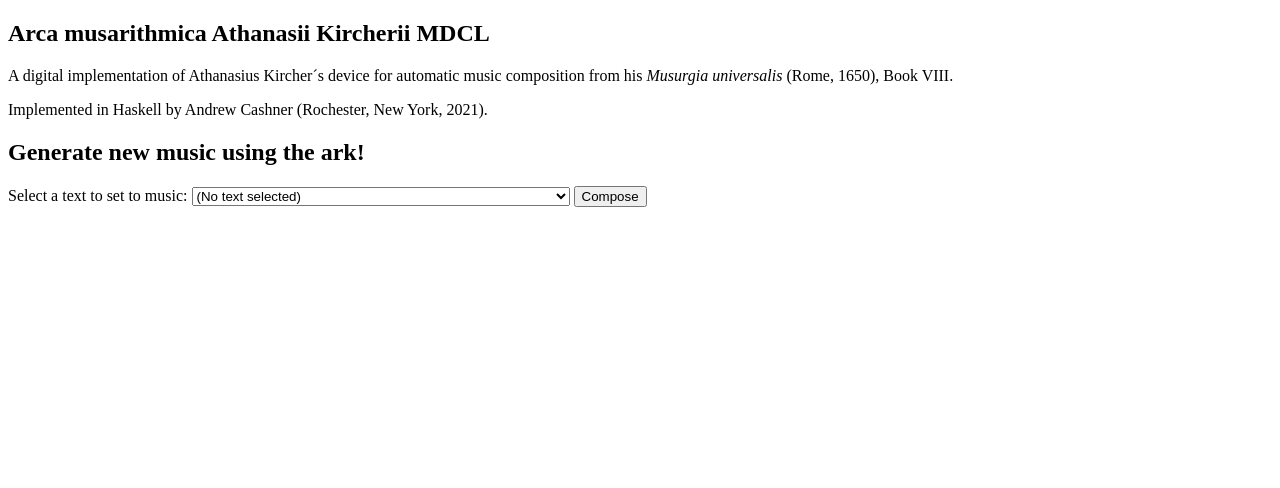
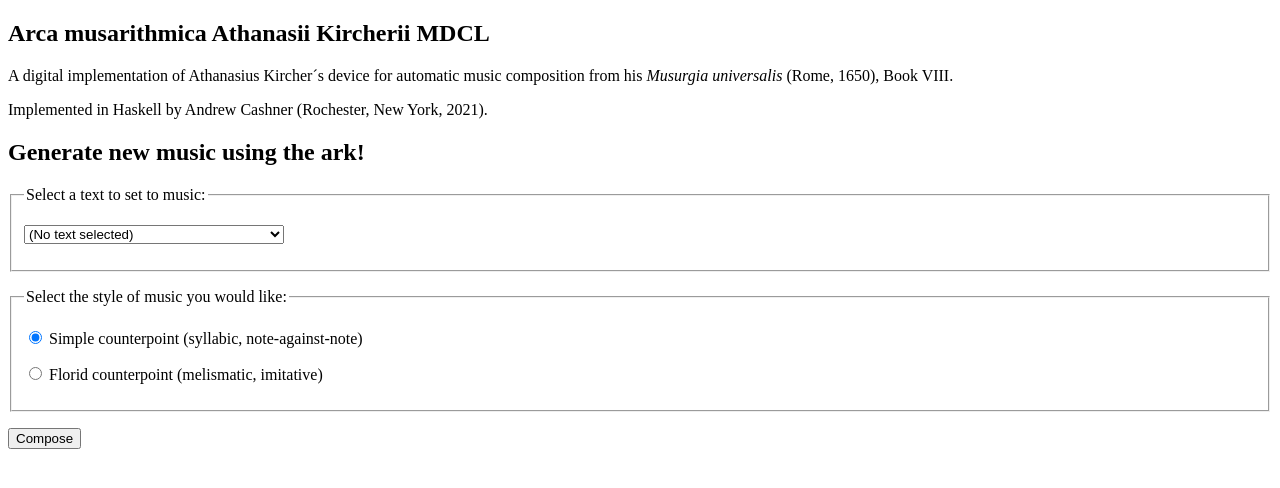
Before and after one commit to andrewacashner/kircher, a PHP site: page /index.html in a window 1280 px wide. Shown: the top 488 px of the page. Run offline with PHP 8.4, Linux system fonts and the light colour scheme.

Commit message:
improved web interface with radio buttons for style (still no way to show that Ps 150 can only be simple)

```diff
--- a/arca/web/index.html
+++ b/arca/web/index.html
@@ -21,25 +21,39 @@
     <section>
       <h1>Generate new music using the ark!</h1>
       <form action="http://localhost:8000/index.php" method="post">
-        <label for="inputText">Select a text to set to music:</label>
+        <p>
+        <fieldset>
+          <legend><label for="inputText">Select a text to set to
+              music:</label></legend>
+        <p>
         <select name="inputText" required>
           <option value="" selected disabled hidden>(No text selected)</option>
-          <option value="Ps150">Psalmi CL</option>
+          <option value="Ps150">Psalm 150</option>
           <option value="Boethius">Boethius, Nubibus atriis</option>
-          <option value="Boethius-florid">Boethius, Nubibus atriis (florid
-          counterpoint)</option>
           <option value="Ave_maris_stella">Ave maris stella</option>
-          <option value="Ave_maris_stella-florid">Ave maris stella (florid
-          counterpoint)</option>
           <option value="Stephanus-O_ter_quaterque_felix_Cicada">Stephanus, O
           ter quaterque felix Cicada</option>
-          <option
-              value="Stephanus-O_ter_quaterque_felix_Cicada-florid">Stephanus,
-              O ter quaterque felix Cicada (florid counterpoint)</option>
           <option value="Veni_creator_Spiritus">Veni creator Spiritus</option>
-          <option value="Veni_creator_Spiritus-florid">Veni creator Spiritus
-          (florid counterpoint)</option>
         </select>
+        </p>
+        </fieldset>
+        </p>
+        <p>
+        <fieldset>
+          <legend>Select the style of music you would like:</legend>
+          <p>
+          <input type="radio" id="style1"
+                 name="style" value="simple" checked required/>
+          <label for="simple">Simple counterpoint (syllabic, note-against-note)</label>
+          </p>
+
+          <p>
+          <input type="radio" id="style2"
+                 name="style" value="florid" required/>
+          <label for="florid">Florid counterpoint (melismatic, imitative)</label>
+          </p>
+        </fieldset>
+        </p>
         <button type="submit">Compose</button>
       </form>
     </section>
```
Also changed, not shown: arca/web/index.php (+12 -17 lines).
